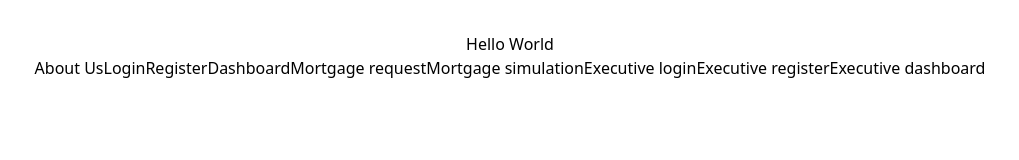
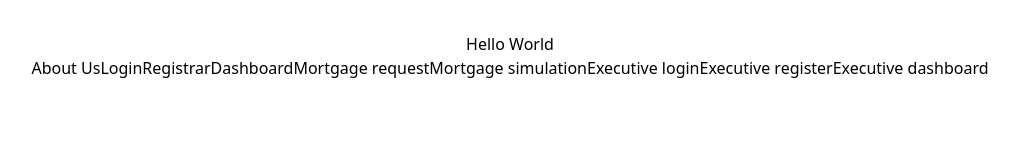
Before and after one commit to kappita/prestabanco-frontend, a React (Vite) app: page / in a window 1280 px wide. Shown: the top 160 px of the page, without its empty margins (130-1149 px from the left). Built offline with nearby package versions, Linux system fonts and the light colour scheme.

Commit message:
Update main.jsx

```diff
--- a/src/main.jsx
+++ b/src/main.jsx
@@ -28,7 +28,7 @@
         <h1 className='bg-red-500'>Hello World</h1>
         <Link to="about">About Us</Link>
         <Link to="login">Login</Link>
-        <Link to="register">Register</Link>
+        <Link to="register">Registrar</Link>
         <Link to="dashboard">Dashboard</Link>
         <Link to="request_mortgage">Mortgage request</Link>
         <Link to="simulate_mortgage">Mortgage simulation</Link>
```
